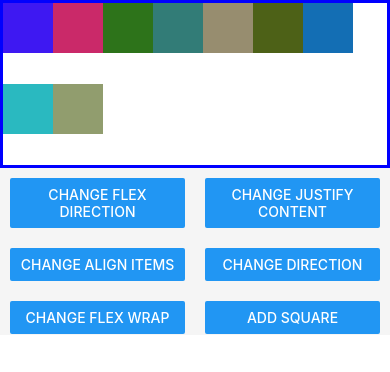
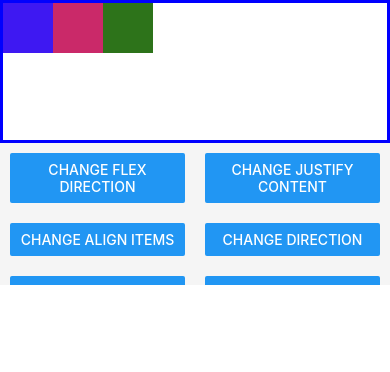
Before and after one commit to hwyherin/LayoutProps, a React Native app: screen / in a window 390 px wide. Shown: the top 372 px of the page. Built offline with nearby package versions, Linux system fonts and the light colour scheme.

Commit message:
ADD Square / Delete Square 구현

```diff
--- a/App.js
+++ b/App.js
@@ -47,12 +47,12 @@ const App = () => {
     const sqStyle = {
       width: 50,
       height: 50,
-      backgroundColor: randomHexColor(),
+      backgroundColor: randomHexColor()
     };
     return <View style={sqStyle} />;
   };
 
-  const [Squares, setSquares] = useState([Square(),Square(),Square(),Square(),Square(),Square(),Square(),Square(),Square()]);
+  const [squares, setSquares] = useState([Square(),Square(),Square()]);
 
   return(
       <>
@@ -60,7 +60,7 @@ const App = () => {
           <View style={{paddingTop: constants.statusBarHeight}}>
 
           <View style={[styles.container, styles.playingSpace, hookedStyles]}>
-              {Squares.map(elem => elem)}
+              {squares.map(elem => elem)}
           </View>
 
           <ScrollView style={[styles.container]}>
@@ -114,7 +114,7 @@ const App = () => {
                   <Button title="ADD SQUARE"
                   onPress={() => {
                     console.log("press ADD SQUARE");
-
+                    setSquares([...squares, Square()]);
                   }}
                   />
               </View>
@@ -122,7 +122,7 @@ const App = () => {
                 <Button title="DELETE SQUARE"
                   onPress={() => {
                     console.log("press DELETE SQUARE");
-
+                    setSquares(squares.filter((v, i) => i != squares.length - 1 ));
                   }}
                   />
           </View>
```
